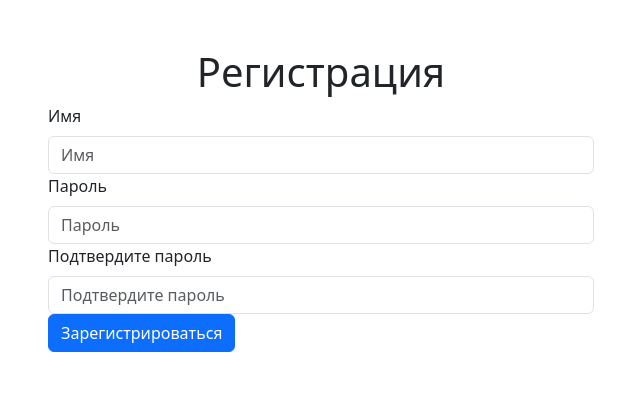
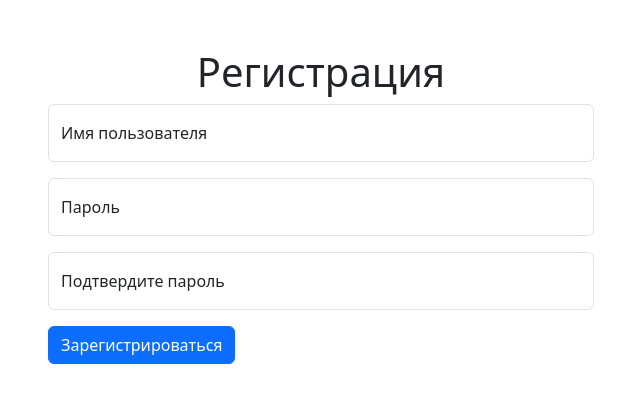
Before and after one commit to AndreyPiganov/my-react-chat, a React (Create React App) app in the folder frontend/: page /signup in a window 1280 px wide. Shown: the top 402 px of the page, without its empty margins (319-959 px from the left). Built offline with nearby package versions, Linux system fonts and the light colour scheme.

Commit message:
update forms

```diff
--- a/frontend/src/components/forms/AutheficationForm.jsx
+++ b/frontend/src/components/forms/AutheficationForm.jsx
@@ -1,6 +1,6 @@
 import { Formik, useFormikContext } from 'formik';
 import * as yup from 'yup';
-import { Button, Form } from 'react-bootstrap';
+import { Button, Form, Container, Col, Row } from 'react-bootstrap';
 
 const initValidationSchema = (confirmPassword) => yup.object().shape({
   nickname: yup.string().required('Имя обязательно к заполнению'),
@@ -9,27 +9,32 @@ const initValidationSchema = (confirmPassword) => yup.object().shape({
 
 function AutheficationForm() {
   const { handleChange, handleSubmit, errors, values } = useFormikContext();
-
   return (
-    <form onSubmit={handleSubmit} className='ju'>
-      <div>
-        <label htmlFor='nickname'>Имя</label>
-        <input placeholder='Имя' type="text" name='nickname' value={values.nickname} onChange={handleChange} required id='nickname'/>
-      </div>
-      <div>
-        <label htmlFor='password'>Пароль</label>
-        <input placeholder="Пароль" type="password" name='password' value={values.password} onChange={handleChange} required id="password"/>
-        {Object.keys(errors).length > 0 && <div className='danger'>Неправильное имя или пароль</div>}
-      </div>
-      <Button type='submit' className='primary'>Войти</Button>
-    </form>
+    <Container>
+      <Row className='justify-content-center mt-5'>
+        <Col xs={10} md={6}>
+        <h1 className='text-center'>Войти</h1>
+    <Form onSubmit={handleSubmit}>
+      <Form.Group controlId='nickname' className='form-floating mb-3'>
+      <Form.Control placeholder='Ваш ник' type='text' name='nickname' value={values.nickname} onChange={handleChange} required className='form-control'/>
+      <Form.Label>Ваш ник</Form.Label>
+      </Form.Group>
+      <Form.Group controlId='password' className='form-floating mb-3'>
+        <Form.Control placeholder="Пароль" type="password" name='password' value={values.password} onChange={handleChange} required className='form-control'/>
+        <Form.Label>Пароль</Form.Label>
+        <Form.Control.Feedback type='invalid'>{errors.password}</Form.Control.Feedback>
+      </Form.Group>
+      <Button type="submit" className='outline-primary'>Войти</Button>
+    </Form>
+    </Col>
+    </Row>
+    </Container>
   );
 }
 
 export default function Authefication() {
   return (
     <div>
-      <h1>Войти</h1>
       <Formik
         initialValues={{ nickname: '', password: '' }}
         validationSchema={initValidationSchema('qwerty')}
--- a/frontend/src/components/forms/RegistrationForm.jsx
+++ b/frontend/src/components/forms/RegistrationForm.jsx
@@ -16,19 +16,19 @@ function RegistrationForm() {
         <Col xs={10} md={6}>
         <h1 className='text-center'>Регистрация</h1>
     <Form onSubmit={handleSubmit}>
-      <Form.Group controlId='nickname'>
-      <Form.Label>Имя</Form.Label>
-      <Form.Control placeholder='Имя' type='text' name='nickname' value={values.nickname} onChange={handleChange} required isInvalid={touched.nickname && !!errors.nickname} onBlur={handleBlur}/>
+      <Form.Group controlId='nickname' className='form-floating mb-3'>
+      <Form.Control placeholder='Имя Пользователя' type='text' name='nickname' value={values.nickname} onChange={handleChange} required isInvalid={touched.nickname && !!errors.nickname} onBlur={handleBlur} className='form-control'/>
+      <Form.Label>Имя пользователя</Form.Label>
       <Form.Control.Feedback type='invalid'>{errors.nickname}</Form.Control.Feedback>
       </Form.Group>
-      <Form.Group controlId='password'>
+      <Form.Group controlId='password' className='form-floating mb-3'>
+        <Form.Control placeholder="Пароль" type="password" name='password' value={values.password} onChange={handleChange} required isInvalid={touched.password && !!errors.password} onBlur={handleBlur} className='form-control'/>
         <Form.Label>Пароль</Form.Label>
-        <Form.Control placeholder="Пароль" type="password" name='password' value={values.password} onChange={handleChange} required isInvalid={touched.password && !!errors.password} onBlur={handleBlur}/>
         <Form.Control.Feedback type='invalid'>{errors.password}</Form.Control.Feedback>
       </Form.Group>
-      <Form.Group controlId='confirmPassword'>
+      <Form.Group controlId='confirmPassword' className='form-floating mb-3'>
+        <Form.Control placeholder="Подтвердите пароль" type='password' name="confirmPassword" value={values.confirmPassword} onChange={handleChange} required isInvalid={touched.confirmPassword && !!errors.confirmPassword} onBlur={handleBlur} className='form-control'/>
         <Form.Label>Подтвердите пароль</Form.Label>
-        <Form.Control placeholder="Подтвердите пароль" type='password' name="confirmPassword" value={values.confirmPassword} onChange={handleChange} required isInvalid={touched.confirmPassword && !!errors.confirmPassword} onBlur={handleBlur}/>
         <Form.Control.Feedback type='invalid'>{errors.confirmPassword}</Form.Control.Feedback>
       </Form.Group>
       <Button type="submit" className='outline-primary'>Зарегистрироваться</Button>
```
